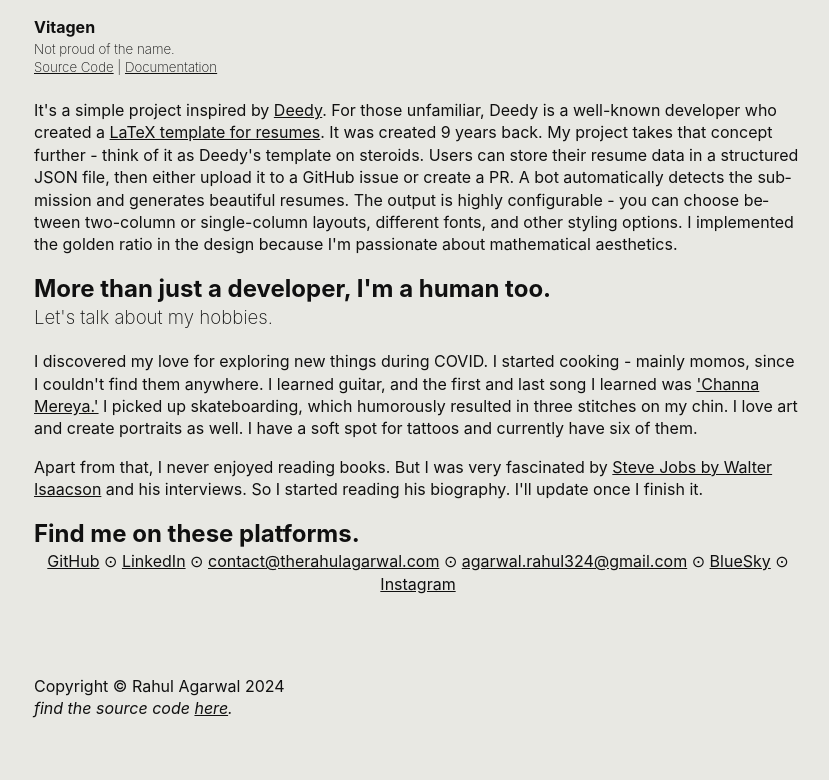
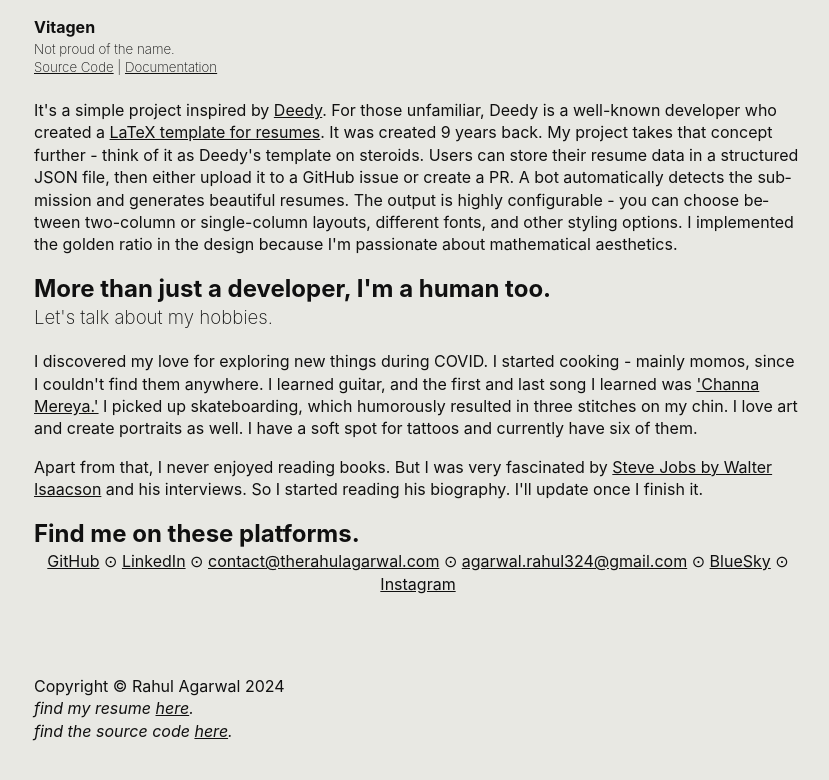
Before and after one commit to ragarwalll/ragarwalll.github.io, a plain HTML site: page index.html in a window 1280 px wide. Shown: the part 4511-5291 px from the top of the page, without its empty margins (222-1051 px from the left). Drawn offline with Linux system fonts and the light colour scheme.

Commit message:
feat: added resume

```diff
--- a/index.html
+++ b/index.html
@@ -793,6 +793,15 @@
           document.write(new Date().getFullYear());
         </script>
         <i
+          ><br />find my resume
+          <a
+            href="./4c1b0028e20cb608cbaeedb9b15b72f9b2be7b1b7a27b3d2f1828ef6198485a8/rahul-agarwal-resume.pdf"
+            target="_blank"
+            class="new-anchor"
+            >here</a
+          >.</i
+        >
+        <i
           ><br />find the source code
           <a
             href="https://github.com/ragarwalll/ragarwalll.github.io"
```
Also changed, not shown: 1 other file.
